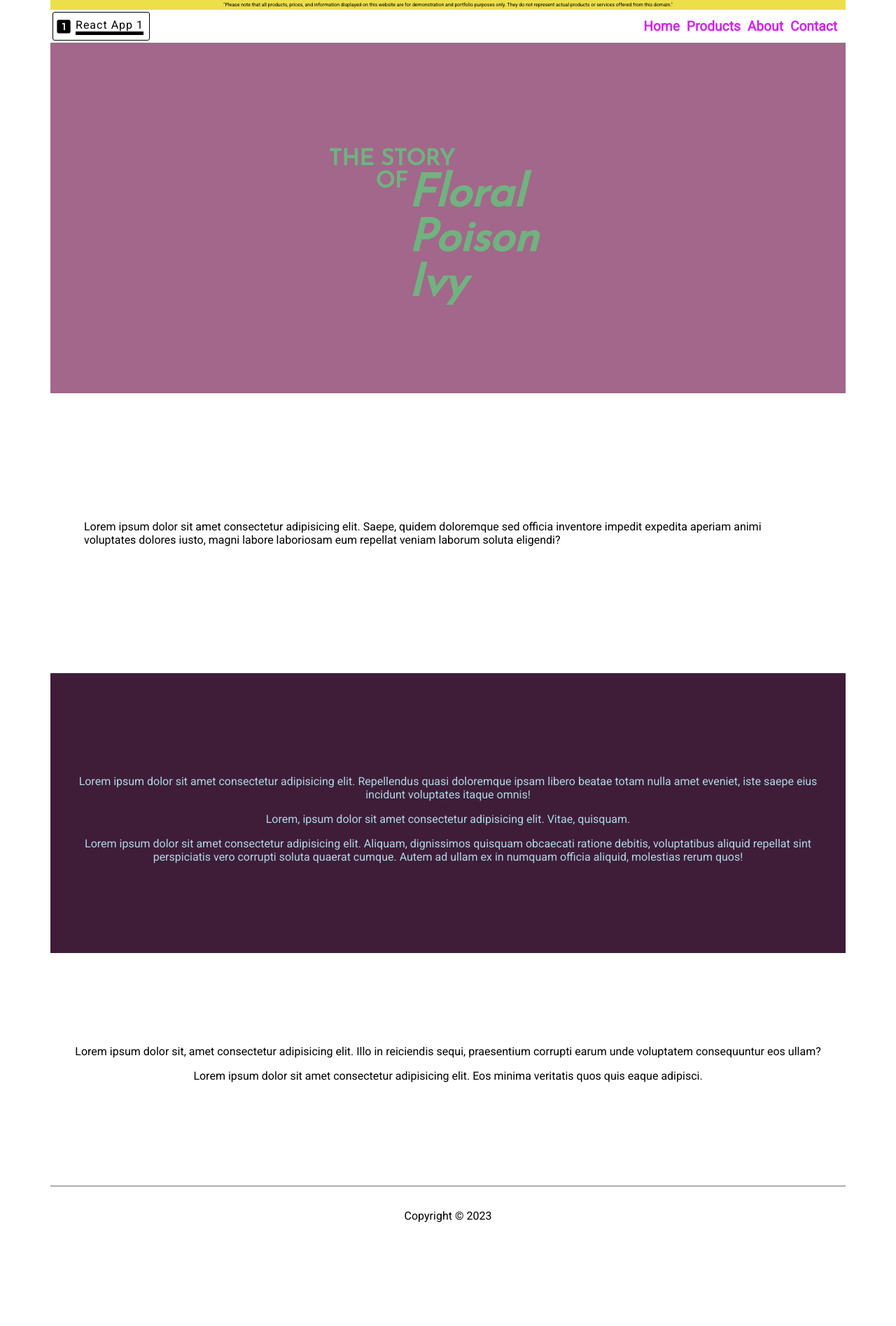
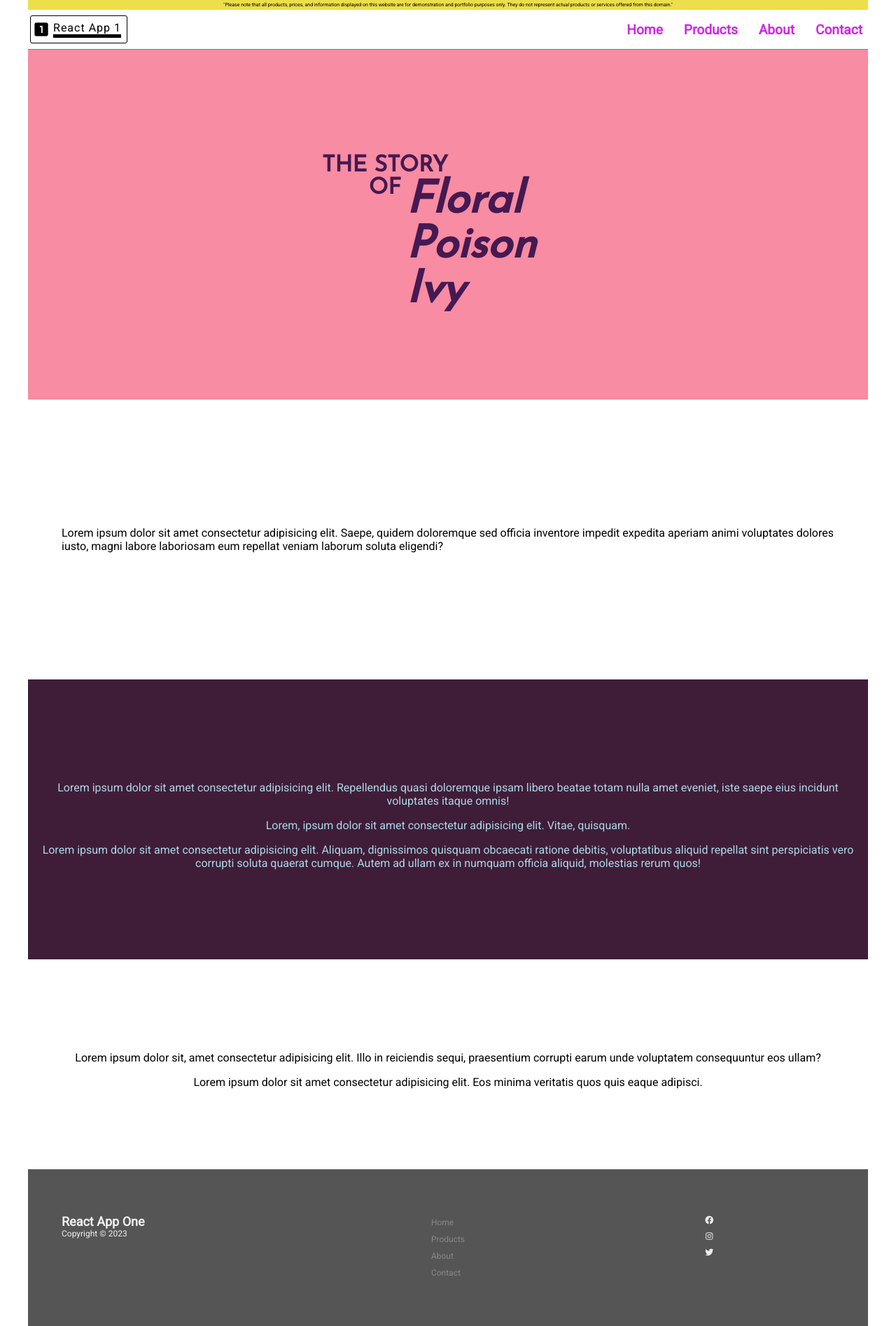
Before and after one commit to aminlimbu/react-app-1, a React (Create React App) app: page /about in a window 1280 px wide. Shown: the whole page at 70% size. Before the commit the page ends 1776 px from the top, so only its background shows below. Built offline with nearby package versions, Linux system fonts and the light colour scheme.

Commit message:
styles updates, components moved from home to ui

```diff
--- a/public/index.html
+++ b/public/index.html
@@ -7,9 +7,15 @@
   <meta name="theme-color" content="#000000" />
   <meta name="React App 1" content="Web site created using create-react-app" />
   <link rel="icon" type="image/svg" href="./images/logo.svg">
-  <link rel="stylesheet" href="/style.css">
+  <!-- Google Symbols -->
   <link rel="stylesheet"
     href="https://fonts.googleapis.com/css2?family=Material+Symbols+Outlined:opsz,wght,FILL,GRAD@48,700,1,0" />
+  <!-- Fontawesome CDN -->
+  <link rel="stylesheet" href="https://cdnjs.cloudflare.com/ajax/libs/font-awesome/6.4.2/css/all.min.css"
+    integrity="sha512-z3gLpd7yknf1YoNbCzqRKc4qyor8gaKU1qmn+CShxbuBusANI9QpRohGBreCFkKxLhei6S9CQXFEbbKuqLg0DA=="
+    crossorigin="anonymous" referrerpolicy="no-referrer" />
+  <!-- Local Stylesheet -->
+  <link rel="stylesheet" href="/style.css">
   <title>React App 1</title>
 </head>
 
--- a/public/style.css
+++ b/public/style.css
@@ -5,6 +5,7 @@
 :root {
     --primary-color: #a2678a;
     --dark-color: #333;
+    --softTextColor: #888;
     --light-color: #eeeeee;
 }
 * {
@@ -17,13 +18,7 @@ body {
     font-family: "Roboto", sans-serif;
 }
 
-/*  */
-/*  */
-/*  */
 /* Utilities */
-/*  */
-/*  */
-/*  */
 
 .demo {
     font-size: 7px;
@@ -41,9 +36,8 @@ body {
 .container {
     width: 100%;
     max-width: 1200px;
-    /* min-width: 360px; */
     margin: 0 auto;
-    padding: 0 2rem;
+    padding: 0 rem;
 }
 
 .container-overlay {
@@ -109,8 +103,10 @@ a {
 
 .nav-bar {
     display: flex;
+    align-items: center;
+    justify-content: center;
     width: 100%;
-    height: 100%;
+    height: 50px;
     position: relative;
     z-index: 5;
 }
@@ -119,7 +115,7 @@ a {
     display: flex;
     align-items: center;
     justify-items: center;
-    height: 100%;
+    height: 40px;
     padding: 3px;
     border: 0.1px solid black;
     border-radius: 3px;
@@ -138,8 +134,8 @@ a {
 .nav-list {
     list-style-type: none;
     display: flex;
+    gap: 20px;
     flex-direction: row;
-    padding: 4px;
 }
 
 .nav-list li,
@@ -164,14 +160,7 @@ a {
     display: none;
 }
 
-/*  */
-/*  */
-/*  */ /*
-Home Page
-*/
-/*  */
-/*  */
-/*  */
+/* Home Page */
 
 /* hero section */
 
@@ -279,7 +268,6 @@ Home Page
     flex-direction: row;
     align-items: stretch;
     justify-content: start;
-    /* margin-bottom: 5rem; */
     width: 100%;
     overflow: hidden;
     z-index: 0;
@@ -385,6 +373,7 @@ Home Page
 .story p {
     margin-bottom: 1rem;
     letter-spacing: 1.2px;
+    color: var(--dark-color);
 }
 
 .story-image {
@@ -414,13 +403,7 @@ article {
     margin-top: 2rem;
 }
 
-/*  */
-/*  */
-/*  */
 /* PRODUCT CATALOGUE PAGE */
-/*  */
-/*  */
-/*  */
 
 .product-banner {
     height: 40vh;
@@ -438,6 +421,30 @@ article {
 
 .catalogue-categories .grid {
     grid-template-columns: repeat(4, 1fr);
+}
+
+.catalogue-categories .all-collection {
+    background-color: #cdfad5;
+    padding: 20px 0;
+    border-radius: 10px;
+}
+
+.catalogue-categories .fav-collection {
+    background-color: #f6fdc3;
+    padding: 20px 0;
+    border-radius: 10px;
+}
+
+.catalogue-categories .zodiac-collection {
+    background-color: #dafffb;
+    padding: 20px 0;
+    border-radius: 10px;
+}
+
+.catalogue-categories .sig-collection {
+    background-color: #fde5d4;
+    padding: 20px 0;
+    border-radius: 10px;
 }
 
 .collections .material-symbols-outlined {
@@ -506,6 +513,11 @@ article {
     display: flex;
     justify-content: center;
     align-items: center;
+    transition: 0.5s ease-in;
+}
+
+.landing-image img:hover {
+    transform: scale(1.1);
 }
 
 .description {
@@ -543,13 +555,7 @@ article {
     margin-bottom: 2rem;
 }
 
-/*  */
-/*  */
-/*  */
 /* About us page */
-/*  */
-/*  */
-/*  */
 
 .about-top {
     font-family: "Josefin Sans", sans-serif;
@@ -558,9 +564,9 @@ article {
     display: flex;
     justify-content: center;
     align-items: center;
-    background-color: #a2678a;
+    background-color: #f78ca2;
     font-size: 2rem;
-    color: #71b280;
+    color: #451952;
     z-index: -1;
     position: relative;
 }
@@ -626,13 +632,7 @@ article {
     margin-top: 1rem;
 }
 
-/*  */
-/*  */
-/*  */
 /* CONTACT US PAGE */
-/*  */
-/*  */
-/*  */
 
 .contact-hero {
     height: 300px;
@@ -741,20 +741,47 @@ article {
 
 footer {
     text-align: center;
-    margin-top: 2rem;
-    margin-bottom: 1rem;
-    padding: 2rem;
-    height: 3rem;
+    color: var(--light-color);
+    font-size: 12px;
+    padding: 3rem 2rem;
     width: 100%;
     bottom: 0;
-    border-top: 2px solid rgba(91, 90, 90, 0.49);
+    background-color: #555;
 }
 
-/*  */
-/*  */
+footer .grid {
+    grid-template-columns: repeat(3, 1fr);
+}
+
+footer .flex {
+    justify-content: center;
+    align-items: start;
+}
+
+footer .copy-right {
+    flex-direction: column;
+    align-items: start;
+    justify-content: start;
+}
+
+footer nav {
+    text-align: start;
+    color: var(--softTextColor);
+}
+footer nav li {
+    line-height: 2;
+}
+
+footer nav li:hover {
+    color: var(--light-color);
+}
+
+.social li {
+    margin-bottom: 5px;
+    line-height: 1.5;
+}
+
 /* KEYFRAMES */
-/*  */
-/*  */
 @keyframes slideInFromLeft {
     0% {
         transform: translateX(-400%);
@@ -773,11 +800,7 @@ footer {
     }
 }
 
-/*  */
-/*  */
 /* MEDIA QUERIES */
-/*  */
-/*  */
 
 /* Tablets and Samll */
 @media (max-width: 768px) {
--- /dev/null
+++ b/src/features/ui/Featured.jsx
@@ -0,0 +1,58 @@
+import Card from "features/ui/Cards";
+import candles from "resources/candles";
+import { getCandleImage } from "features/utils/images";
+
+export const Featured = () => {
+    const featuredItems = candles.filter((item) => item.featured === "Yes");
+    function handleSlide(e) {
+        const featureContainer = document.querySelector(".featured-container");
+        if (e.target.name === "rightButton") {
+            const width = featureContainer.clientWidth;
+            featureContainer.scrollLeft += width;
+        }
+        if (e.target.name === "leftButton") {
+            const width = featureContainer.clientWidth;
+            featureContainer.scrollLeft -= width;
+        }
+    }
+    const createFeaturedCards = (items) => {
+        const cards = Object.keys(items).map((key) => {
+            return (
+                <div className="featured-cards">
+                    <Card
+                        name={items[key].name}
+                        imagelink={getCandleImage(items[key].colour)}
+                        description={items[key].description}
+                    />
+                </div>
+            );
+        });
+        return cards;
+    };
+    return (
+        <div className="featured-section">
+            <h2>Featured Items</h2>
+            <div className="featured">
+                <button
+                    key="buttonLeft"
+                    className="featured-lbutton material-symbols-outlined"
+                    onClick={handleSlide}
+                    name="leftButton"
+                >
+                    arrow_circle_left
+                </button>
+                <div key="carousel" className="featured-container">
+                    {createFeaturedCards(featuredItems)}
+                </div>
+                <button
+                    key="buttonRight"
+                    className="featured-rbutton material-symbols-outlined"
+                    onClick={handleSlide}
+                    name="rightButton"
+                >
+                    arrow_circle_right
+                </button>
+            </div>
+        </div>
+    );
+};
--- a/src/features/ui/Footer.jsx
+++ b/src/features/ui/Footer.jsx
@@ -1,5 +1,51 @@
+import { Link } from "react-router-dom";
+
 const Footer = () => {
     const year = new Date().getFullYear();
-    return <footer>Copyright &copy; {year}</footer>;
+    return (
+        <footer>
+            <div className="grid">
+                <div className="copy-right flex">
+                    <h2>React App One</h2>
+                    <p>Copyright &copy; {year}</p>
+                </div>
+                <nav className="flex">
+                    <ul>
+                        <Link to="/">
+                            <li>Home</li>
+                        </Link>
+                        <Link to="/products">
+                            <li>Products</li>
+                        </Link>
+                        <Link to="/about">
+                            <li>About</li>
+                        </Link>
+                        <Link to="/contact">
+                            <li>Contact</li>
+                        </Link>
+                    </ul>
+                </nav>
+                <div className="social flex">
+                    <ul>
+                        <li className="social-fb">
+                            <Link to="#">
+                                <i className="fa-brands fa-facebook"></i>
+                            </Link>
+                        </li>
+                        <li className="social-in">
+                            <Link to="#">
+                                <i className="fa-brands fa-instagram"></i>
+                            </Link>
+                        </li>
+                        <li className="social-x">
+                            <Link to="#">
+                                <i className="fa-brands fa-twitter"></i>
+                            </Link>
+                        </li>
+                    </ul>
+                </div>
+            </div>
+        </footer>
+    );
 };
 export default Footer;
--- /dev/null
+++ b/src/features/ui/OurStory.jsx
@@ -0,0 +1,26 @@
+const OurStory = () => {
+    return (
+        <div className="our-story">
+            <h2>Our story</h2>
+            <div className="story">
+                <div className="story-image"></div>
+                <article>
+                    <p>
+                        Lorem ipsum dolor, sit amet consectetur adipisicing
+                        elit. Et in distinctio totam corrupti nemo! Dignissimos
+                        reprehenderit quis ab quisquam maxime porro eveniet?
+                        Delectus, ab vel.
+                    </p>
+                    <p>
+                        Lorem ipsum, dolor sit amet consectetur adipisicing
+                        elit. Aliquam laboriosam iusto officiis ipsam quae vitae
+                        enim quam neque fugit consequatur quas repudiandae rerum
+                        excepturi earum et, debitis quos! Obcaecati, dolorum?
+                    </p>
+                </article>
+            </div>
+        </div>
+    );
+};
+
+export default OurStory;
```
Also changed, not shown: src/pages/Home.jsx (+3 -84 lines).
